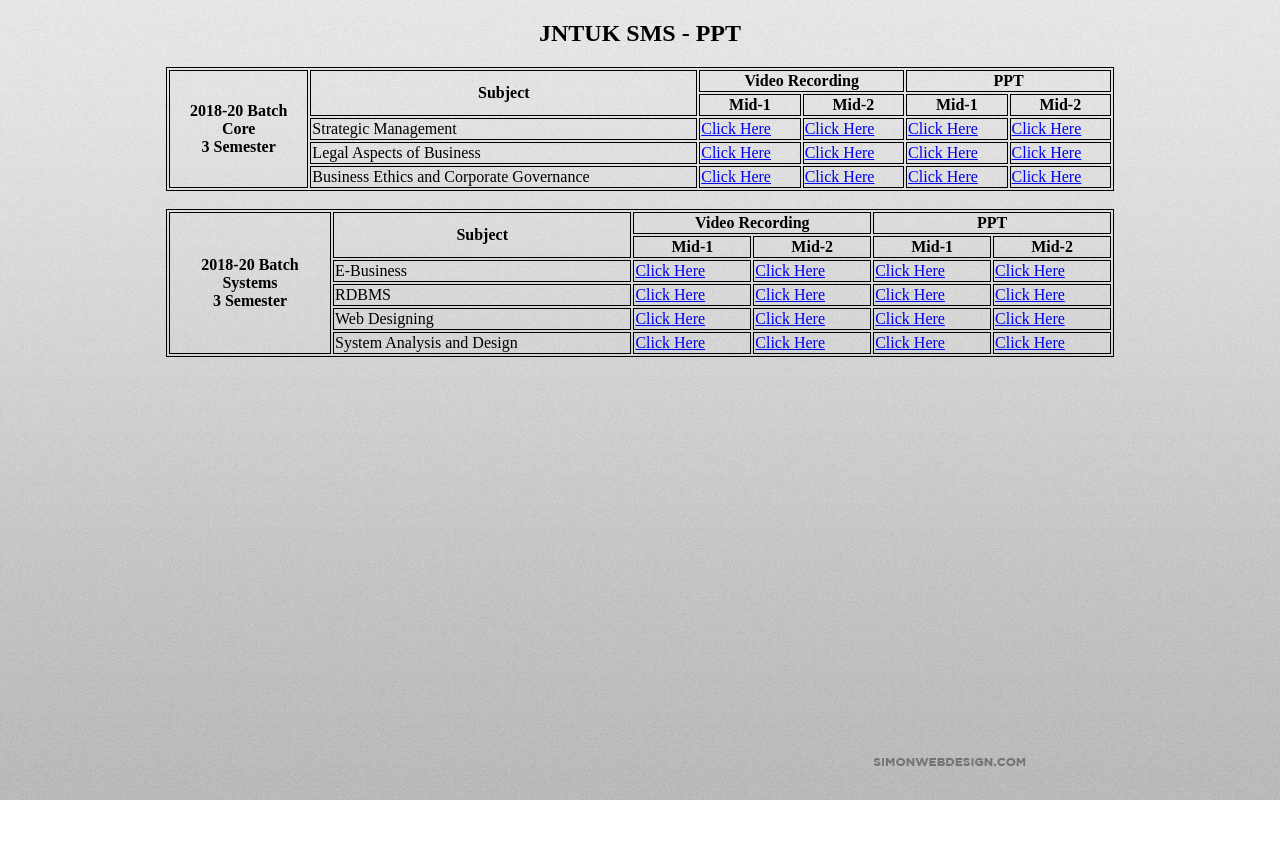
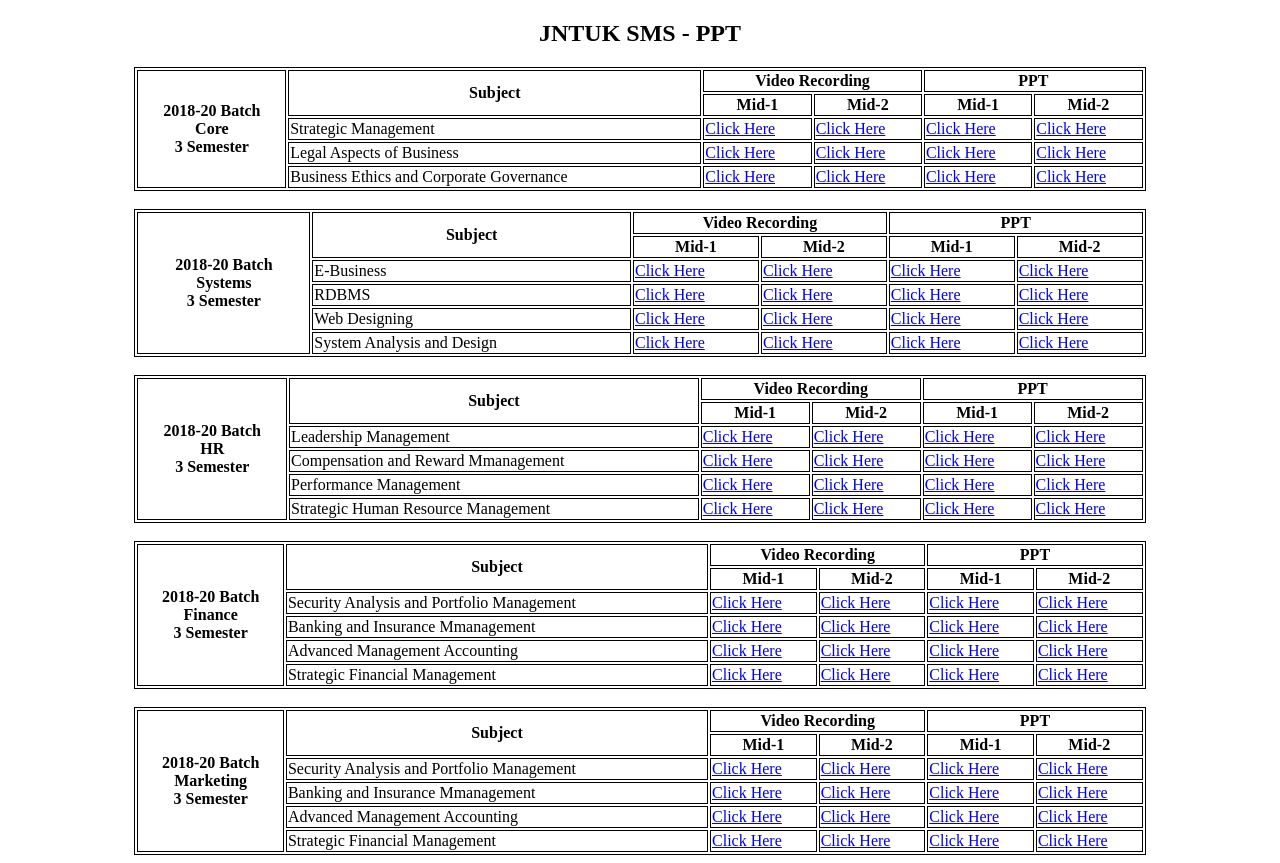
Before and after one commit to SubrahmanyamAchanta/SubrahmanyamAchanta, a plain HTML site: page index.html in a window 1280 px wide. Before the commit the page ends 800 px from the top, so only its background shows below. Drawn offline with Linux system fonts and the light colour scheme.

Commit message:
Update index.html

```diff
--- a/index.html
+++ b/index.html
@@ -8,11 +8,12 @@
 		}
 	</style>
 </head>
-<body background = "images/bg.jpg">
+<body>
 
 <h2 align = 'center'>JNTUK SMS - PPT </h2>
 
-<table style="width:75%" align="center">
+
+<table style="width:80%" align="center">
   <tr>
 	<th rowspan = 6> 2018-20 Batch <br> Core <br> 3 Semester</th>
 	<th rowspan = 2> Subject </th>
@@ -50,7 +51,7 @@
 
 <br>
 
-<table style="width:75%" align="center">
+<table style="width:80%" align="center">
   <tr>
 	<th rowspan = 6> 2018-20 Batch <br> Systems <br> 3 Semester</th>
 	<th rowspan = 2> Subject </th>
@@ -93,6 +94,137 @@
   </tr>
 </table>
 
+<br>
+
+<table style="width:80%" align="center">
+  <tr>
+	<th rowspan = 6> 2018-20 Batch <br> HR <br> 3 Semester</th>
+	<th rowspan = 2> Subject </th>
+	<th colspan = 2> Video Recording </th>
+	<th colspan = 2> PPT </th>
+  </tr>
+  <tr>
+	<th>Mid-1 </th>
+	<th>Mid-2 </th>
+	<th>Mid-1 </th>
+	<th>Mid-2 </th>
+  </tr>
+  <tr>
+    <td> Leadership Management </td>
+    <td><a href = '#' target="_blank"> Click Here </a> </td>
+	<td><a href = '#' target="_blank"> Click Here </a> </td>
+	<td><a href = 'https://www.dropbox.com/sh/y1ii5m0cydgqn9n/AAAgP22A-hu3xjYfqxtuYlwAa?dl=0' target="_blank"> Click Here </a> </td>
+	<td><a href = 'https://www.dropbox.com/sh/qwq6mvrqqwei5bj/AABn0-W2W2sr2WALJm22OdZMa?dl=0' target="_blank"> Click Here </a> </td>
+  </tr>
+    <tr>
+    <td> Compensation and Reward Mmanagement </td>
+	<td><a href = '#' target="_blank"> Click Here </a> </td>
+	<td><a href = '#' target="_blank"> Click Here </a> </td>
+	<td><a href = 'https://www.dropbox.com/sh/arw3g58avjyzpuf/AAASvwxOVVKa27XV4z4avjd_a?dl=0' target="_blank"> Click Here </a> </td>
+	<td><a href = 'https://www.dropbox.com/sh/8rl1ahx1sjcz4jv/AAA9NmaxmIzHfZxSeUUSmI7Sa?dl=0' target="_blank"> Click Here </a> </td>
+  </tr>
+    <tr>
+    <td> Performance Management </td>
+	<td><a href = '#' target="_blank"> Click Here </a> </td>
+	<td><a href = '#' target="_blank"> Click Here </a> </td>
+	<td><a href = 'https://www.dropbox.com/sh/l7dyg7nj7xkjxhh/AADo9vsHVqpIwHCIHESqt9kWa?dl=0' target="_blank"> Click Here </a> </td>
+	<td><a href = 'https://www.dropbox.com/sh/hxrdhb2e1zv1i0f/AABvhrD-bezolVgzDKiJsJTma?dl=0' target="_blank"> Click Here </a> </td>
+  </tr>
+    <td> Strategic Human Resource Management </td>
+	<td><a href = '#' target="_blank"> Click Here </a> </td>
+	<td><a href = '#' target="_blank"> Click Here </a> </td>
+	<td><a href = 'https://www.dropbox.com/sh/z4fmr9adzlltlyj/AAAknl6e4ixS8vkV6OInQMrba?dl=0' target="_blank"> Click Here </a> </td>
+	<td><a href = 'https://www.dropbox.com/sh/sh2ndyogf5ea4fn/AAAI7sBUAyB95Fz9-ikOItLba?dl=0' target="_blank"> Click Here </a> </td>
+  </tr>
+</table>
+
+<br>
+
+<table style="width:80%" align="center">
+  <tr>
+	<th rowspan = 6> 2018-20 Batch <br> Finance <br> 3 Semester</th>
+	<th rowspan = 2> Subject </th>
+	<th colspan = 2> Video Recording </th>
+	<th colspan = 2> PPT </th>
+  </tr>
+  <tr>
+	<th>Mid-1 </th>
+	<th>Mid-2 </th>
+	<th>Mid-1 </th>
+	<th>Mid-2 </th>
+  </tr>
+  <tr>
+    <td> Security Analysis and Portfolio Management </td>
+    <td><a href = '#' target="_blank"> Click Here </a> </td>
+	<td><a href = '#' target="_blank"> Click Here </a> </td>
+	<td><a href = '#' target="_blank"> Click Here </a> </td>
+	<td><a href = '#' target="_blank"> Click Here </a> </td>
+  </tr>
+    <tr>
+    <td> Banking and Insurance Mmanagement </td>
+	<td><a href = '#' target="_blank"> Click Here </a> </td>
+	<td><a href = '#' target="_blank"> Click Here </a> </td>
+	<td><a href = '#' target="_blank"> Click Here </a> </td>
+	<td><a href = '#' target="_blank"> Click Here </a> </td>
+  </tr>
+    <tr>
+    <td> Advanced Management Accounting </td>
+	<td><a href = '#' target="_blank"> Click Here </a> </td>
+	<td><a href = '#' target="_blank"> Click Here </a> </td>
+	<td><a href = '#' target="_blank"> Click Here </a> </td>
+	<td><a href = '#' target="_blank"> Click Here </a> </td>
+  </tr>
+    <td> Strategic Financial Management </td>
+	<td><a href = '#' target="_blank"> Click Here </a> </td>
+	<td><a href = '#' target="_blank"> Click Here </a> </td>
+	<td><a href = '#' target="_blank"> Click Here </a> </td>
+	<td><a href = '#' target="_blank"> Click Here </a> </td>
+  </tr>
+</table>
+
+<br>
+
+<table style="width:80%" align="center">
+  <tr>
+	<th rowspan = 6> 2018-20 Batch <br> Marketing <br> 3 Semester</th>
+	<th rowspan = 2> Subject </th>
+	<th colspan = 2> Video Recording </th>
+	<th colspan = 2> PPT </th>
+  </tr>
+  <tr>
+	<th>Mid-1 </th>
+	<th>Mid-2 </th>
+	<th>Mid-1 </th>
+	<th>Mid-2 </th>
+  </tr>
+  <tr>
+    <td> Security Analysis and Portfolio Management </td>
+    <td><a href = '#' target="_blank"> Click Here </a> </td>
+	<td><a href = '#' target="_blank"> Click Here </a> </td>
+	<td><a href = '#' target="_blank"> Click Here </a> </td>
+	<td><a href = '#' target="_blank"> Click Here </a> </td>
+  </tr>
+    <tr>
+    <td> Banking and Insurance Mmanagement </td>
+	<td><a href = '#' target="_blank"> Click Here </a> </td>
+	<td><a href = '#' target="_blank"> Click Here </a> </td>
+	<td><a href = '#' target="_blank"> Click Here </a> </td>
+	<td><a href = '#' target="_blank"> Click Here </a> </td>
+  </tr>
+    <tr>
+    <td> Advanced Management Accounting </td>
+	<td><a href = '#' target="_blank"> Click Here </a> </td>
+	<td><a href = '#' target="_blank"> Click Here </a> </td>
+	<td><a href = '#' target="_blank"> Click Here </a> </td>
+	<td><a href = '#' target="_blank"> Click Here </a> </td>
+  </tr>
+    <td> Strategic Financial Management </td>
+	<td><a href = '#' target="_blank"> Click Here </a> </td>
+	<td><a href = '#' target="_blank"> Click Here </a> </td>
+	<td><a href = '#' target="_blank"> Click Here </a> </td>
+	<td><a href = '#' target="_blank"> Click Here </a> </td>
+  </tr>
+</table>
 
 </body>
 </html>
```
